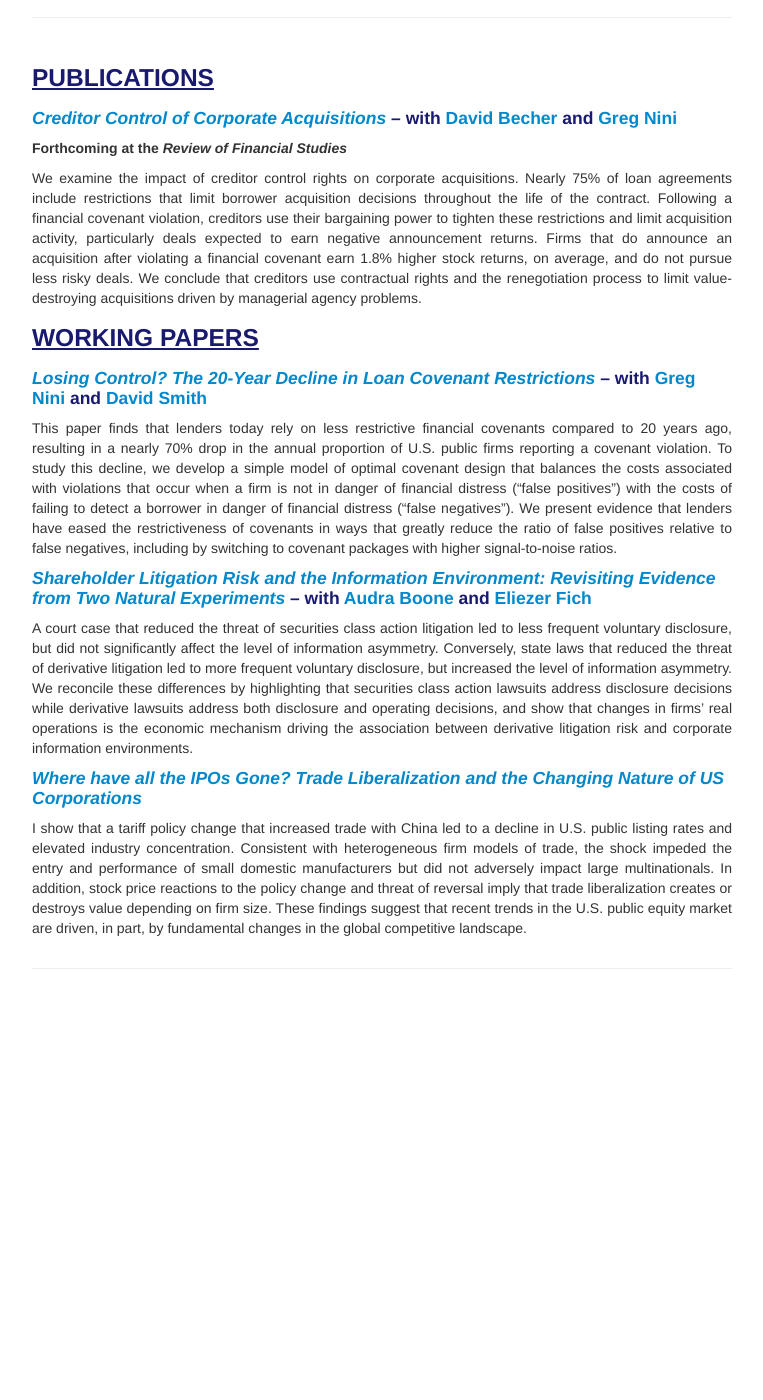
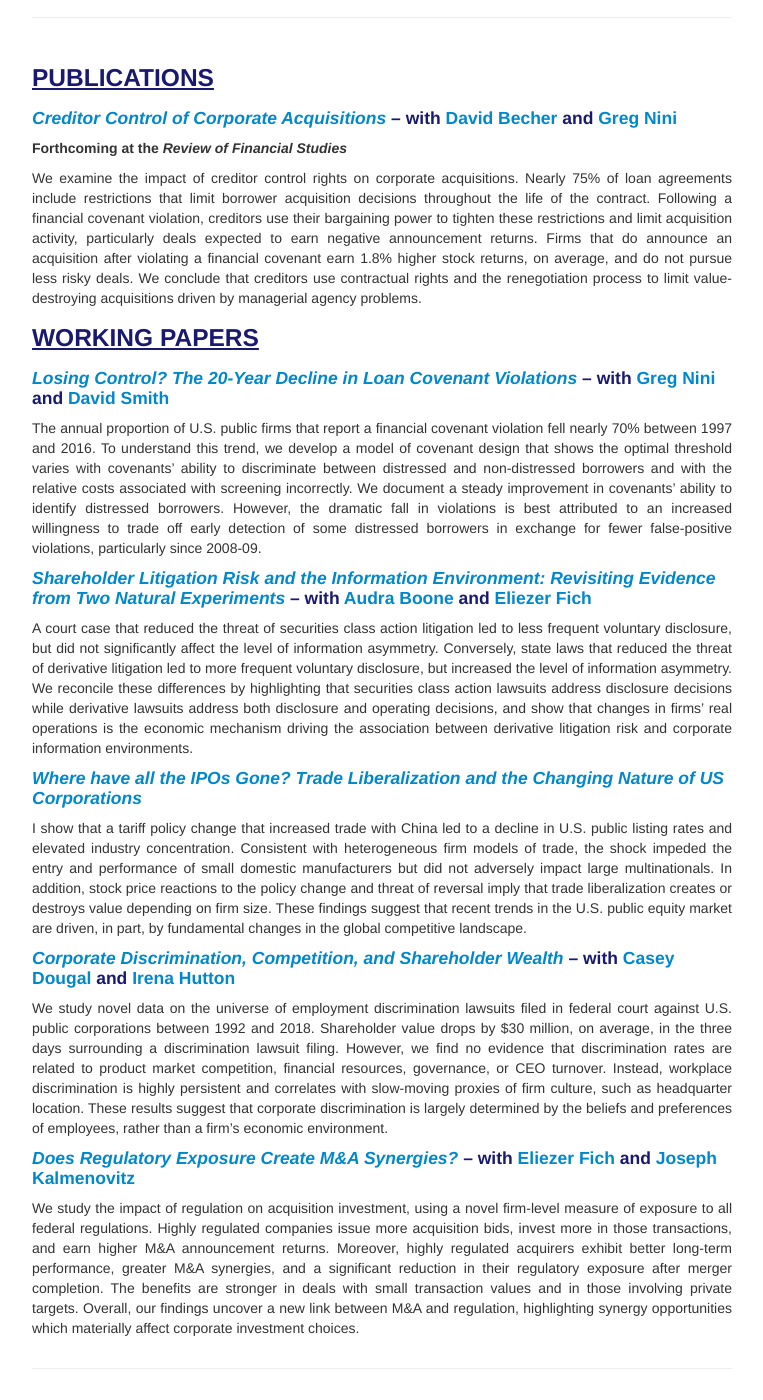
Before and after one commit to ThomasPGriffin/thomaspgriffin.github.io, a Jekyll site: the page built from pages/research.md, in a window 1280 px wide and 1400 px high, scrolled down 104 px. Shown: the whole window, without its empty margins (258-1021 px from the left). Built offline with Jekyll 4.4.1, drawn with Linux system fonts in a browser that asks for light colours; before the commit the page ends 1104 px from its top, so only the background shows below that.

Commit message:
Update research.md

```diff
--- a/pages/research.md
+++ b/pages/research.md
@@ -14,9 +14,9 @@ We examine the impact of creditor control rights on corporate acquisitions. Near
 
 ### <u>WORKING PAPERS<u>
 
-#### *[Losing Control? The 20-Year Decline in Loan Covenant Restrictions]({{ BASE_PATH}}/pages/violTrend_20191118.pdf)* – with <a href="https://sites.google.com/view/gregnini/home">Greg Nini</a> and <a href="https://www.commerce.virginia.edu/faculty/smith">David Smith</a>
+#### *[Losing Control? The 20-Year Decline in Loan Covenant Violations]({{ BASE_PATH}}/pages/violTrend_202112.pdf)* – with <a href="https://sites.google.com/view/gregnini/home">Greg Nini</a> and <a href="https://www.commerce.virginia.edu/faculty/smith">David Smith</a>
 <div align="justify">
-This paper finds that lenders today rely on less restrictive financial covenants compared to 20 years ago, resulting in a nearly 70% drop in the annual proportion of U.S. public firms reporting a covenant violation. To study this decline, we develop a simple model of optimal covenant design that balances the costs associated with violations that occur when a firm is not in danger of financial distress (“false positives”) with the costs of failing to detect a borrower in danger of financial distress (“false negatives”). We present evidence that lenders have eased the restrictiveness of covenants in ways that greatly reduce the ratio of false positives relative to false negatives, including by switching to covenant packages with higher signal-to-noise ratios.
+The annual proportion of U.S. public firms that report a financial covenant violation fell nearly 70% between 1997 and 2016. To understand this trend, we develop a model of covenant design that shows the optimal threshold varies with covenants’ ability to discriminate between distressed and non-distressed borrowers and with the relative costs associated with screening incorrectly. We document a steady improvement in covenants’ ability to identify distressed borrowers. However, the dramatic fall in violations is best attributed to an increased willingness to trade off early detection of some distressed borrowers in exchange for fewer false-positive violations, particularly since 2008-09.
 </div>
 
 #### *[Shareholder Litigation Risk and the Information Environment: Revisiting Evidence from Two Natural Experiments]({{ BASE_PATH}}/pages/bfg_20210628.pdf)* – with <a href="https://sites.google.com/site/audralboone/home?authuser=0">Audra Boone</a> and <a href="https://www.lebow.drexel.edu/people/eliezerfich">Eliezer Fich</a>
@@ -29,6 +29,16 @@ A court case that reduced the threat of securities class action litigation led t
 I show that a tariff policy change that increased trade with China led to a decline in U.S. public listing rates and elevated industry concentration. Consistent with heterogeneous firm models of trade, the shock impeded the entry and performance of small domestic manufacturers but did not adversely impact large multinationals. In addition, stock price reactions to the policy change and threat of reversal imply that trade liberalization creates or destroys value depending on firm size. These findings suggest that recent trends in the U.S. public equity market are driven, in part, by fundamental changes in the global competitive landscape.
 </div>
 
+#### *[Corporate Discrimination, Competition, and Shareholder Wealth]({{ BASE_PATH}}/pages/dgh_draft_20211119.pdf)* – with <a href="https://business.fsu.edu/person/casey-dougal">Casey Dougal</a> and <a href="https://business.fsu.edu/person/irena-hutton">Irena Hutton</a>
+<div align="justify">
+We study novel data on the universe of employment discrimination lawsuits filed in federal court against U.S. public corporations between 1992 and 2018. Shareholder value drops by $30 million, on average, in the three days surrounding a discrimination lawsuit filing. However, we find no evidence that discrimination rates are related to product market competition, financial resources, governance, or CEO turnover. Instead, workplace discrimination is highly persistent and correlates with slow-moving proxies of firm culture, such as headquarter location. These results suggest that corporate discrimination is largely determined by the beliefs and preferences of employees, rather than a firm’s economic environment.
+</div>
+
+#### *[Does Regulatory Exposure Create M&A Synergies?]({{ BASE_PATH}}/pages/fgk_draft_20211118.pdf)* – with <a href="https://www.lebow.drexel.edu/people/eliezerfich">Eliezer Fich</a> and <a href="https://sites.google.com/view/jkalmenovitz/home">Joseph Kalmenovitz</a>
+<div align="justify">
+We study the impact of regulation on acquisition investment, using a novel firm-level measure of exposure to all federal regulations. Highly regulated companies issue more acquisition bids, invest more in those transactions, and earn higher M&A announcement returns. Moreover, highly regulated acquirers exhibit better long-term performance, greater M&A synergies, and a significant reduction in their regulatory exposure after merger completion. The benefits are stronger in deals with small transaction values and in those involving private targets. Overall, our findings uncover a new link between M&A and regulation, highlighting synergy opportunities which materially affect corporate investment choices.
+</div>
+
 <!-- Note: this is how to write a comment in HTML. Everything in here won't show up on your webpage.-->
 
 <!--
```
